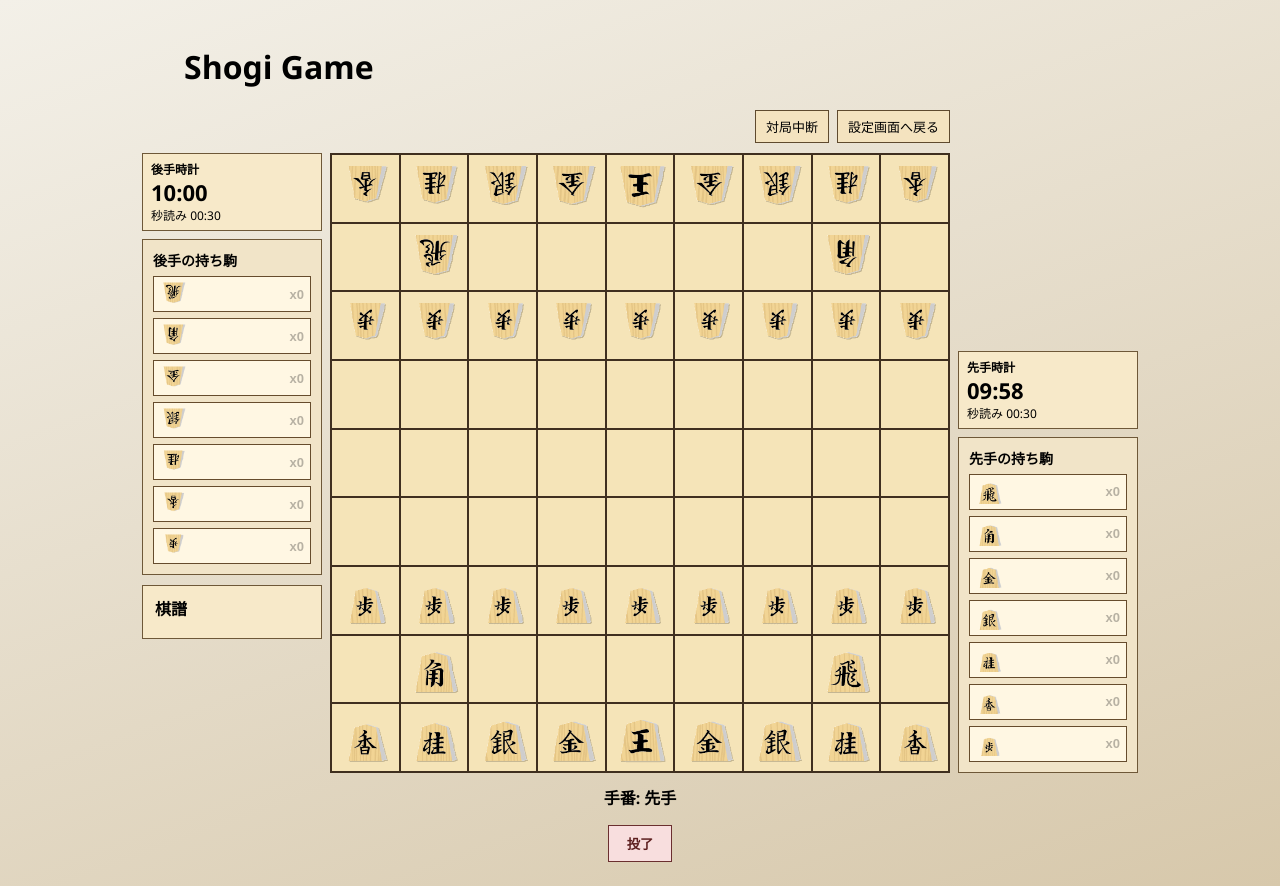
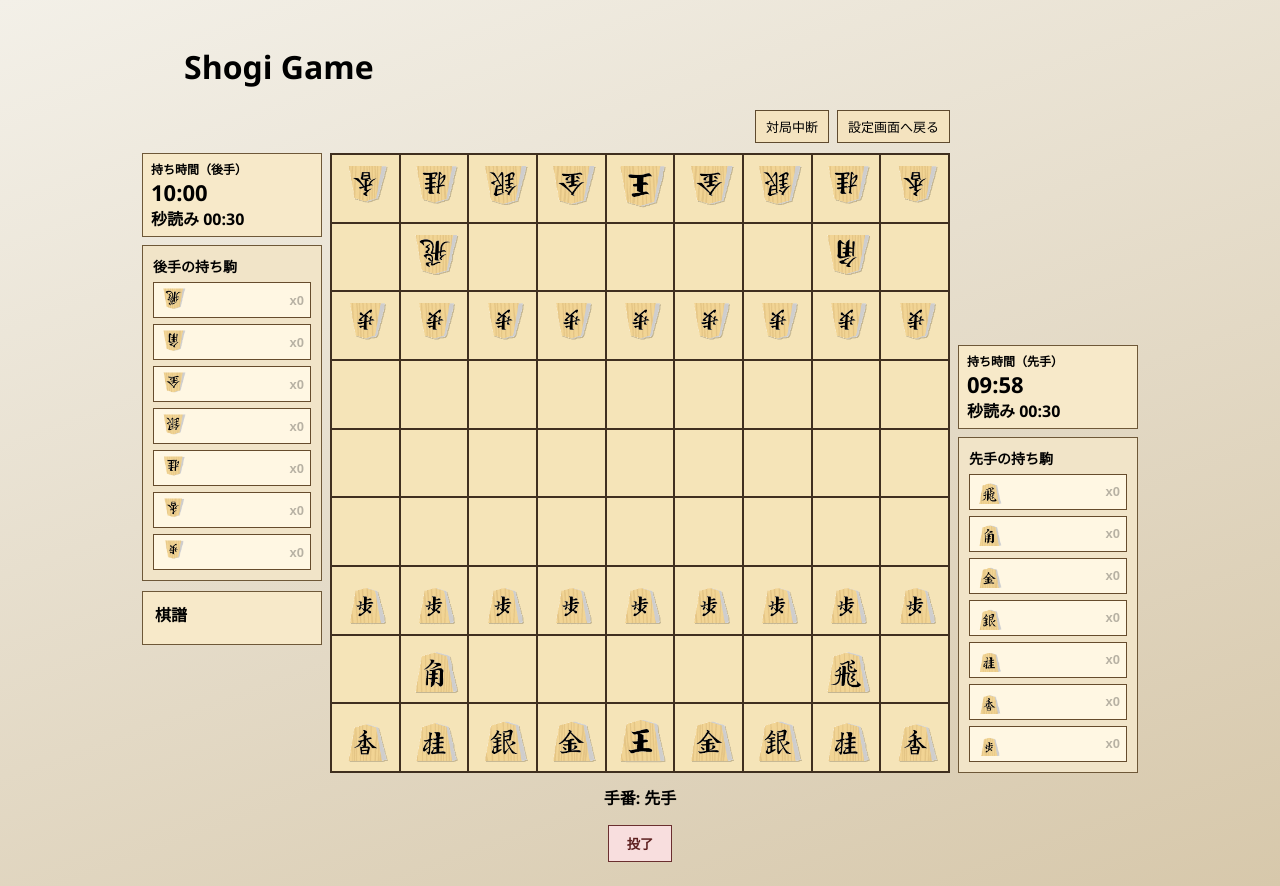
Before and after one commit to drumsuko1113/codex_test_creategame, a React (Vite) app in the folder app/: page / in a window 1280 px wide. Both pictures are taken after a click on the button "対局開始". Built offline with nearby package versions, Linux system fonts and the light colour scheme.

Commit message:
時計ラベルを持ち時間表記へ変更し秒読み文字を拡大

```diff
--- a/app/src/App.tsx
+++ b/app/src/App.tsx
@@ -546,7 +546,7 @@ export function App() {
       <section className="game-area">
         <div className="hand-anchor hand-anchor-white">
           <div className="clock-panel">
-            <p className="clock-title">後手時計</p>
+            <p className="clock-title">持ち時間（後手）</p>
             <p className="clock-main">{formatSeconds(clockState.main.white)}</p>
             <p className="clock-sub">秒読み {formatSeconds(clockState.byo.white)}</p>
           </div>
@@ -583,7 +583,7 @@ export function App() {
 
         <div className="hand-anchor hand-anchor-black">
           <div className="clock-panel">
-            <p className="clock-title">先手時計</p>
+            <p className="clock-title">持ち時間（先手）</p>
             <p className="clock-main">{formatSeconds(clockState.main.black)}</p>
             <p className="clock-sub">秒読み {formatSeconds(clockState.byo.black)}</p>
           </div>
--- a/app/src/styles/globals.css
+++ b/app/src/styles/globals.css
@@ -249,7 +249,8 @@ body {
 
 .clock-sub {
   margin: 2px 0 0;
-  font-size: 12px;
+  font-size: 16px;
+  font-weight: 700;
   font-variant-numeric: tabular-nums;
 }
 
```
